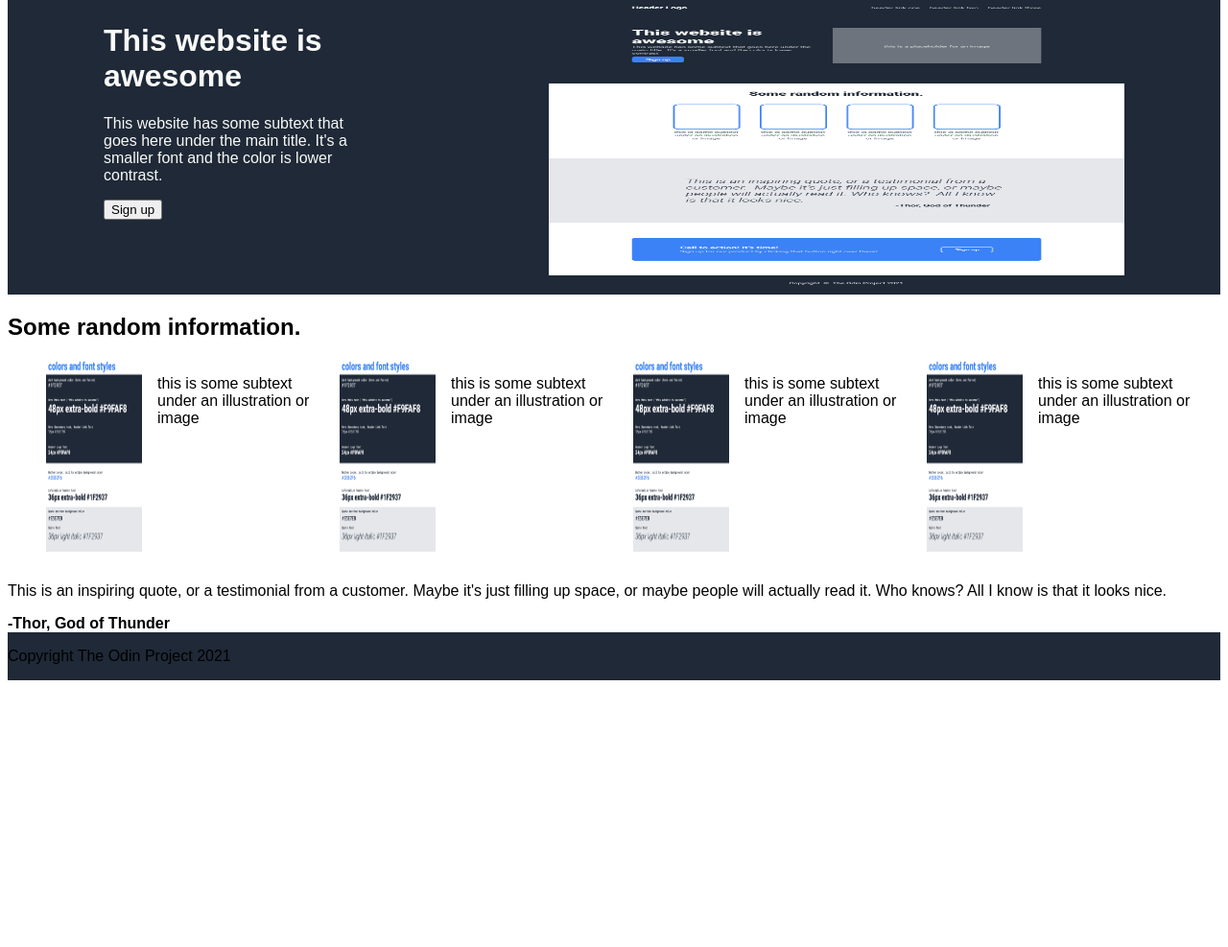
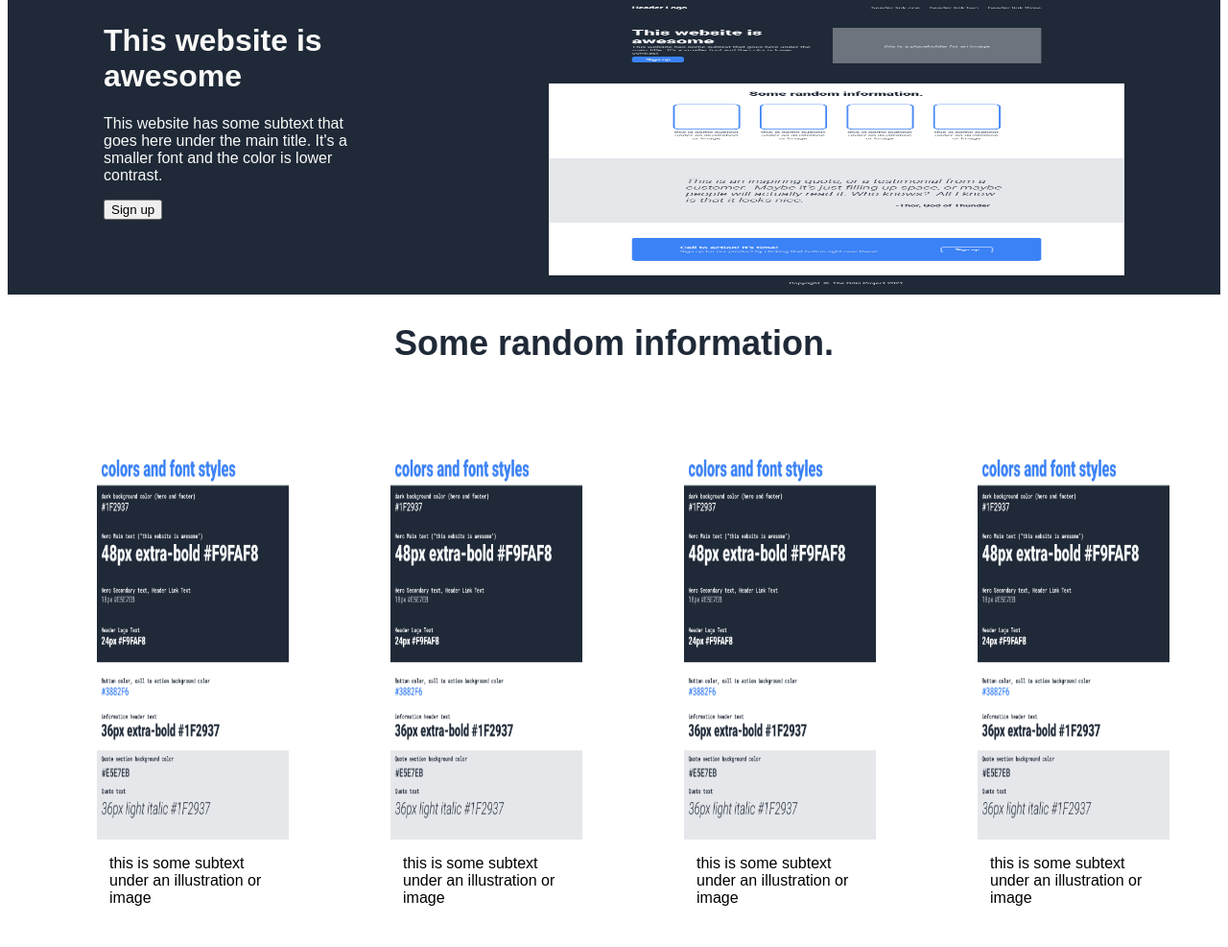
Before and after one commit to jkenton21/odin-landing-page, a plain HTML site: page index.html in a window 1280 px wide. Shown: the part 113-1100 px from the top of the page at 96% size. Before the commit the page ends 830 px from the top, so only its background shows below. Drawn offline with Linux system fonts and the light colour scheme.

Commit message:
radom info section style apply

```diff
--- a/index.html
+++ b/index.html
@@ -18,6 +18,7 @@
     </div>
 
     <div class="content">
+
         <div class="title">
             <div class="title-left">
                  <h1>This website is awesome</h1>
@@ -32,14 +33,22 @@
         <div class="container">
             <h2>Some random information.</h2>
             <ul>
-                <img src="img/colors_and_stuff.png" alt="placehoder image" width="100" height="200">
+                <div class="index">
+                  <img src="img/colors_and_stuff.png" alt="placehoder image" width="200" height="400">
                   <li>this is some subtext under an illustration or image</li>
-                <img src="img/colors_and_stuff.png" alt="placehoder image" width="100" height="200">
+                </div>
+                <div class="index">
+                  <img src="img/colors_and_stuff.png" alt="placehoder image" width="200" height="400">
                   <li>this is some subtext under an illustration or image</li>
-                <img src="img/colors_and_stuff.png" alt="placehoder image" width="100" height="200">
+                </div>
+                <div class="index">
+                  <img src="img/colors_and_stuff.png" alt="placehoder image" width="200" height="400">
                   <li>this is some subtext under an illustration or image</li>
-                <img src="img/colors_and_stuff.png" alt="placehoder image" width="100" height="200">
+                </div>
+                <div class="index">
+                  <img src="img/colors_and_stuff.png" alt="placehoder image" width="200" height="400">
                   <li>this is some subtext under an illustration or image</li>
+                </div>
             </ul>
         </div>
 
@@ -47,6 +56,7 @@
             <p>This is an inspiring quote, or a testimonial from a customer. Maybe it's just filling up space, or maybe people will actually read it. Who knows? All I know is that it looks nice.</p>
             <strong>-Thor, God of Thunder</strong>
         </div>
+
     </div>
 
     <div class="footer">
--- a/style.css
+++ b/style.css
@@ -46,3 +46,24 @@ li {
     margin-left: 100px;
     margin-right: 100px;
 }
+
+.container {
+    display: flex;
+    flex-direction: column;
+    justify-content: center;
+    align-items: center;
+}
+
+.index {
+    display: flex;
+    flex-direction: column;
+    justify-content: center;
+    align-items: center;
+    margin: 50px;
+}
+
+h2 {
+    font-size: 36px;
+    font-style: bold;
+    color: #1F2937;
+}
```
Lines whose indentation alone changed are shown as unchanged.
